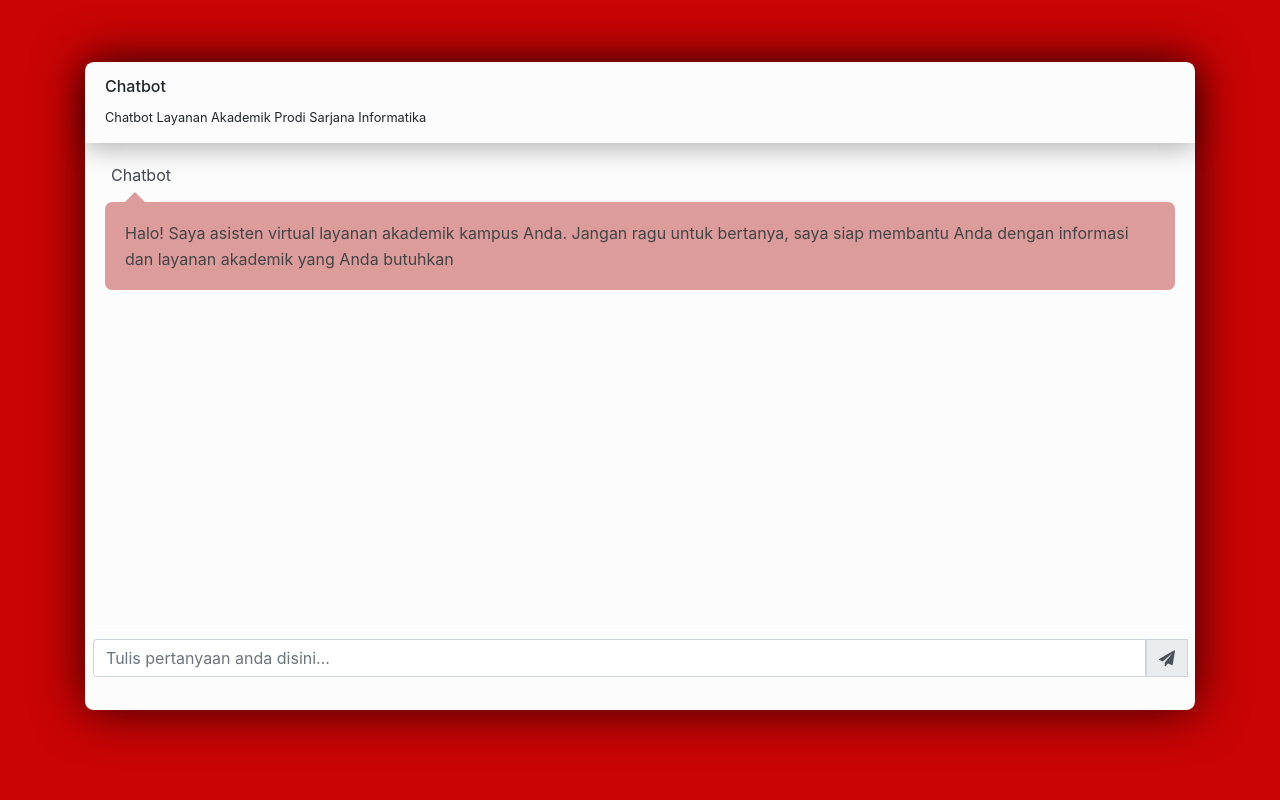
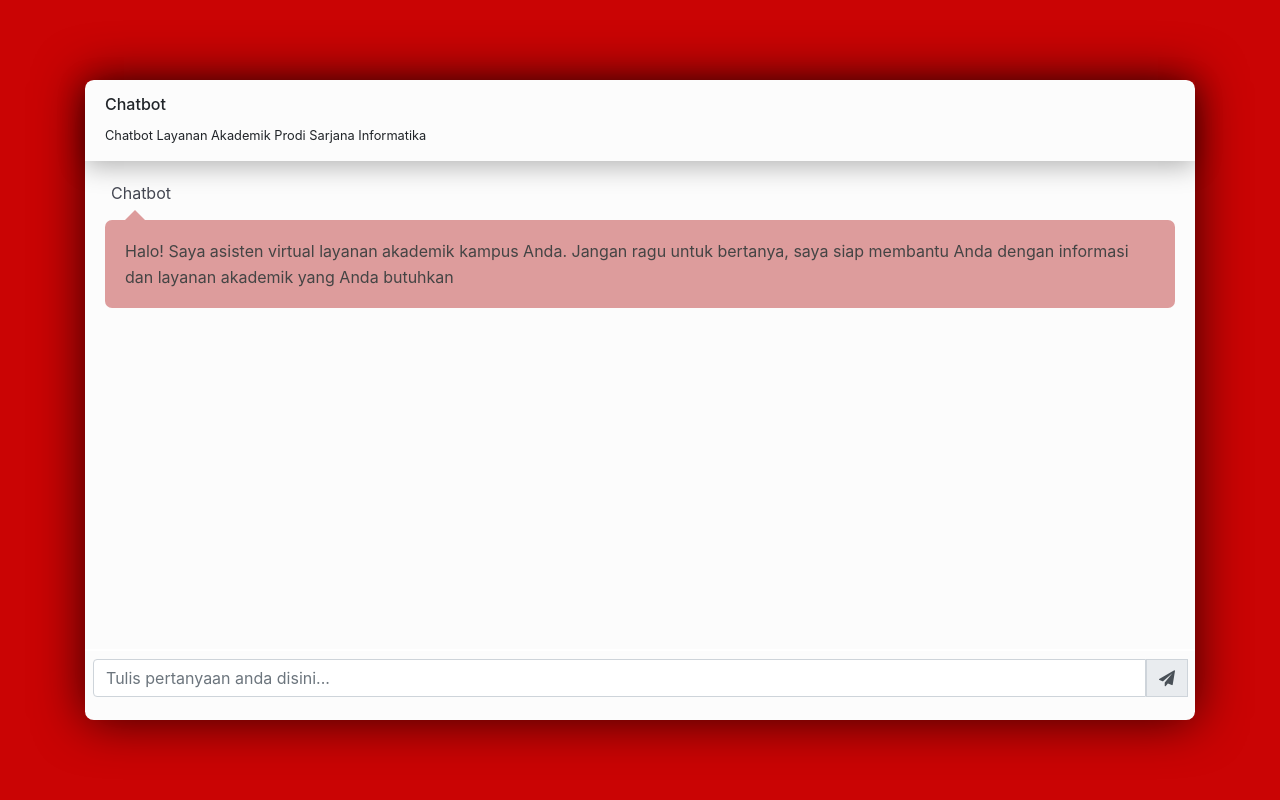
Before and after one commit to faqihuddinhabibii/Chatbot-Layanan-Akademik, a Flask app: page / in a window 1280 px wide. Run offline with Flask 3, Linux system fonts and the light colour scheme; parts of the project's set-up code (start-up, migrations or seed data) failed here and were passed over; some libraries are stand-ins or nearby versions.

Commit message:
Bismillah

```diff
--- a/app.py
+++ b/app.py
@@ -1,4 +1,4 @@
-from flask import Flask, render_template, request
+from flask import Flask, render_template, request, jsonify
 import json
 import random
 import os
@@ -25,8 +25,8 @@ def load_json_file(filename):
         file = json.load(f)
     return file
 
-# Ubah nama file ke 'intents_LAA.json'
-filename = 'intents_LAA.json'
+# Ubah nama file ke 'intents.json'
+filename = 'intents.json'
 intents = load_json_file(filename)
 
 # Create a mapping from label names to numerical IDs for classification
@@ -84,7 +84,9 @@ def chat():
     if request.method == "POST":
         msg = request.form["msg"]
         user_input = msg.strip().lower()
-        return get_chat_response(user_input)
+        resp = get_chat_response(user_input)
+        print(resp)
+        return jsonify(resp)
     else:
         return "Metode GET tidak didukung."
 
--- a/static/style.css
+++ b/static/style.css
@@ -1,18 +1,45 @@
-body{
+body {
     background-color: #ca0404;
-    margin-top:20px;
+    margin: 0;
+    height: 100vh;
+    display: flex;
+    justify-content: center;
+    align-items: center;
 }
+
+.message-container {
+    display: inline-block;
+    max-width: 100%;
+    word-break: break-word;
+    white-space: pre-wrap;
+    transition: width 0.5s, height 0.5s;
+}
+
+.typing {
+    display: inline-block;
+    border-right: 3px solid;
+    animation: blink-caret .75s step-end infinite;
+}
+
+@keyframes blink-caret {
+    from, to {
+        border-color: transparent;
+    }
+    50% {
+        border-color: transparent;
+    }
+}
+
 .chat {
     background: #fcfcfc;
     transition: .5s;
     border: 0;
-    margin-top: 42px;
-    margin-bottom: 60px;
     border-radius: .55rem;
     position: relative;
     width: 100%;
-    height: 81vh;
+    height: 80vh;
     box-shadow: 0 0 50px 0 rgb(0 0 0 / 75%);
+    max-width: 1200px;
 }
 
 .chat .chat-header {
@@ -21,38 +48,35 @@ body{
 }
 
 .chat .chat-history {
-    position: relative;
-    height: 61vh;
+    height: calc(100% - 150px);
     overflow-y: scroll;
+    scrollbar-width: thin;
+    scrollbar-color: #c1c1c1 #f9f9f9;
     padding: 20px;
-    border-bottom: 2px solid #fff
+    border-bottom: 2px solid #fff;
 }
 
-.chat .chat-history ul {
-    padding: 0
+.chat .chat-history::-webkit-scrollbar {
+    width: 8px;
 }
 
-.chat .chat-history ul li {
-    list-style: none;
-    margin-bottom: 30px
+.chat .chat-history::-webkit-scrollbar-track {
+    background: #f9f9f9;
 }
 
-.chat .chat-history ul li:last-child {
-    margin-bottom: 0px
+.chat .chat-history::-webkit-scrollbar-thumb {
+    background-color: #c1c1c1;
+    border-radius: 10px;
+    border: 2px solid #f9f9f9;
 }
 
 .chat .chat-history .message-data {
-    margin-bottom: 15px
-}
-
-.chat .chat-history .message-data img {
-    border-radius: 40px;
-    width: 40px
+    margin-bottom: 15px;
 }
 
 .chat .chat-history .message-data-time {
     color: #434651;
-    padding-left: 6px
+    padding-left: 6px;
 }
 
 .chat .chat-history .message {
@@ -62,7 +86,7 @@ body{
     font-size: 16px;
     border-radius: 7px;
     display: inline-block;
-    position: relative
+    position: relative;
 }
 
 .chat .chat-history .message:after {
@@ -76,11 +100,11 @@ body{
     pointer-events: none;
     border-bottom-color: #fff;
     border-width: 10px;
-    margin-left: -10px
+    margin-left: -20px;
 }
 
 .chat .chat-history .my-message {
-    background: #dd9c9c
+    background: #dd9c9c;
 }
 
 .chat .chat-history .my-message:after {
@@ -94,32 +118,31 @@ body{
     pointer-events: none;
     border-bottom-color: #dd9c9c;
     border-width: 10px;
-    margin-left: -10px
+    margin-left: -10px;
 }
 
 .chat .chat-history .other-message {
     background: #efefef;
-    text-align: right
+    text-align: right;
 }
 
 .chat .chat-history .other-message:after {
     border-bottom-color: #efefef;
-    left: 93%
+    left: 93%;
 }
 
 .chat .chat-message {
-    height: auto;
-    padding: 0.5rem
+    padding: 0.5rem;
 }
 
 .float-right {
-    float: right
+    float: right;
 }
 
 @media only screen and (max-width: 767px) {
     .chat {
-        margin-top: 40px;
-        margin-bottom: 15px;
+        margin-top: 0;
+        margin-bottom: 0;
     }
     .chat .chat-header {
         border-radius: 0.55rem 0.55rem 0 0
--- a/templates/index.html
+++ b/templates/index.html
@@ -7,11 +7,17 @@
     <link href="https://cdn.jsdelivr.net/npm/bootstrap@4.5.0/dist/css/bootstrap.min.css" rel="stylesheet">
     <link rel="icon" href="{{ url_for('static', filename='icon.png') }}" type="image/x-icon">
     <link rel="stylesheet" href="{{ url_for('static', filename='style.css') }}">
+    <style>
+        #messageFormeight li:last-child {
+            margin-bottom: 0;
+            margin-left: 0;
+        }
+    </style>
 </head>
 
 <body>
     <link href="https://maxcdn.bootstrapcdn.com/font-awesome/4.7.0/css/font-awesome.min.css" rel="stylesheet" />
-    <div class="container">
+    <div class="container d-flex justify-content-center align-items-center">
         <div class="row clearfix">
             <div class="col-lg-12">
                 <div class="chat">
@@ -26,8 +32,8 @@
                         </div>
                     </div>
                     <div class="chat-history" id="chat-history">
-                        <ul class="m-b-0" id="messageFormeight">
-                            <li class="clearfix">
+                        <ul id="messageFormeight" style="padding: 0; list-style: none; margin-bottom: 30px; margin-left: 0;">
+                            <li class="clearfix" style="list-style: none; margin-bottom: 30px; margin-left: 0;">
                                 <div class="message-data">
                                     <span class="message-data-time">Chatbot</span>
                                 </div>
@@ -54,11 +60,69 @@
 
     <script>
         $(document).ready(function() {
+            function scrollToBottom() {
+                var chatHistory = $('#chat-history');
+                chatHistory.scrollTop(chatHistory[0].scrollHeight);
+            }
+
+            function observeMutations(element) {
+                var observer = new MutationObserver(scrollToBottom);
+                var config = { childList: true, subtree: true };
+                observer.observe(element[0], config);
+            }
+
+            function typeText(element, html, callback) {
+                let container = $('<div></div>');
+                container.html(html);
+                let elements = container.contents();
+                let currentIndex = 0;
+
+                function typeElement() {
+                    if (currentIndex < elements.length) {
+                        let node = elements[currentIndex];
+                        if (node.nodeType === Node.TEXT_NODE) {
+                            let text = node.nodeValue;
+                            let chars = text.split('');
+                            let currentCharIndex = 0;
+
+                            function typeChar() {
+                                if (currentCharIndex < chars.length) {
+                                    let char = chars[currentCharIndex];
+                                    element.append(document.createTextNode(char));
+                                    currentCharIndex++;
+                                    setTimeout(typeChar, 50); // Delay antar karakter
+                                } else {
+                                    currentIndex++;
+                                    setTimeout(typeElement, 50); // Delay antar elemen
+                                }
+                            }
+
+                            typeChar();
+                        } else if (node.nodeType === Node.ELEMENT_NODE) {
+                            let newElement = $(node).clone().empty().appendTo(element);
+                            currentIndex++;
+                            typeText(newElement, $(node).html(), function() {
+                                setTimeout(typeElement, 50); // Delay antar elemen
+                            });
+                        } else {
+                            currentIndex++;
+                            setTimeout(typeElement, 50); // Delay antar elemen
+                        }
+                    } else {
+                        if (callback) callback();
+                    }
+                }
+
+                typeElement();
+            }
+
             $("#messageArea").on("submit", function(event) {
+                event.preventDefault();
                 var rawText = $("#text").val();
-                var userHtml = '<li class="clearfix"><div class="message-data text-right"><span class="message-data-time">Kamu</span></div><div class="message other-message float-right">' + rawText + '</div></li>';
+                var userHtml = '<li class="clearfix" style="list-style: none; margin-bottom: 30px; margin-left: 0;"><div class="message-data text-right"><span class="message-data-time">Kamu</span></div><div class="message other-message float-right">' + rawText + '</div></li>';
 
                 $("#messageFormeight").append(userHtml);
+                scrollToBottom();
 
                 $.ajax({
                     data: {
@@ -67,10 +131,20 @@
                     type: "POST",
                     url: "/get",
                 }).done(function(data) {
-                    var botHtml = '<li class="clearfix"><div class="message-data"><span class="message-data-time">Chatbot</span></div><div class="message my-message">' + data + '</div></li>';
-                    $("#messageFormeight").append($.parseHTML(botHtml));
+                    var botHtml = '<li class="clearfix" style="list-style: none; margin-bottom: 30px; margin-left: 0;"><div class="message-data"><span class="message-data-time">Chatbot</span></div><div class="message my-message typing message-container"></div></li>';
+                    var botMessageElement = $($.parseHTML(botHtml));
+                    $("#messageFormeight").append(botMessageElement);
+                    scrollToBottom();
+
+                    observeMutations(botMessageElement.find('.my-message'));
+
+                    typeText(botMessageElement.find('.my-message'), data, function() {
+                        botMessageElement.find('.my-message').removeClass('typing');
+                        scrollToBottom();
+                    });
                 });
-                event.preventDefault();
+
+                $("#text").val(''); // Clear the input field
             });
         });
     </script>
```
Also changed, not shown: 4 other files.
